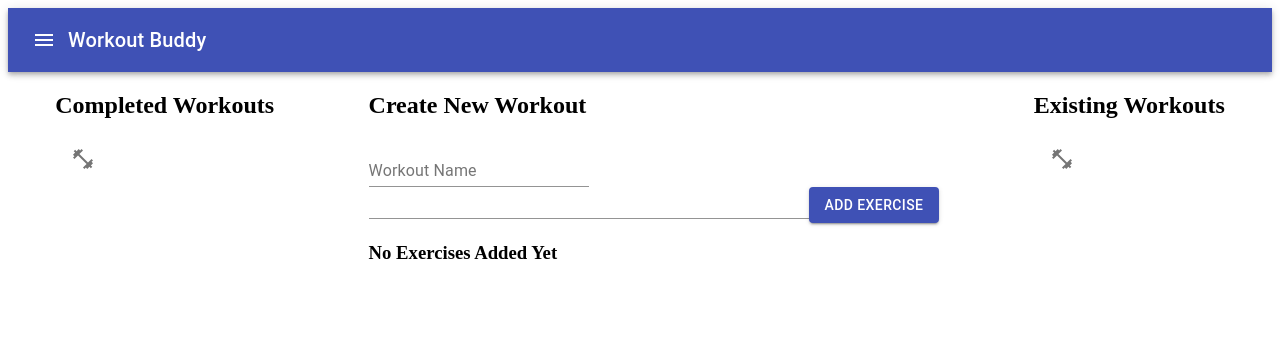
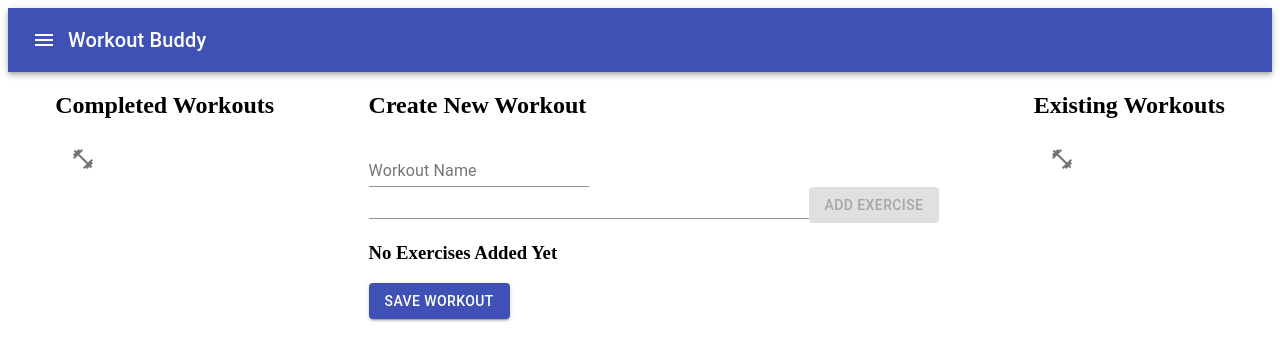
Before and after one commit to ClayData/workout-buddy, a React (Create React App) app in the folder client/: page / in a window 1280 px wide. Shown: the top 360 px of the page. Built offline with nearby package versions, Linux system fonts and the light colour scheme.

Commit message:
commiting before pull

```diff
--- a/client/src/components/CreateWorkout.js
+++ b/client/src/components/CreateWorkout.js
@@ -1,5 +1,5 @@
 import React, { useState } from 'react';
-import InputForm from './InputForm';
+
 import WorkoutListItem from './WorkoutListItem';
 import { Grid, TextField, List, Button } from '@material-ui/core';
 
@@ -18,12 +18,15 @@ function CreateWorkout() {
 
     const handleFormSubmit = (event) =>{
         event.preventDefault();
-        // if (formObject.exercise && formObject.seconds) {
+        if (formObject.exercise && formObject.seconds) {
             setExerciseList(exerciseList => [...exerciseList, formObject])
-        // }
+        }
 
     }
 
+    const formSubmit = (event) => {
+        event.preventDefault();
+    }
 
         return(
             <div>
@@ -54,17 +57,18 @@ function CreateWorkout() {
                                 variant="contained"
                                 color="primary"
                                 onClick={handleFormSubmit}
-                                // disabled={!(formObject.exercise && formObject.seconds)}
+                                disabled={!(formObject.exercise && formObject.seconds)}
                                 type="submit"
                                 >Add Exercise</Button>
                             </Grid>
                         </form>
+                        {/* if no list displays h3 else will map through exerciseList */}
                         {exerciseList.length ? (
                         <List>
                             {exerciseList.map((exercise) => {
                                 return(
                                     <WorkoutListItem
-                                    text={exercise.exercise + " " + exercise.seconds}
+                                    text={exercise.exercise + " " + exercise.seconds + "s"}
                                     />
                                 )
                                 }
@@ -74,6 +78,12 @@ function CreateWorkout() {
                              <h3>No Exercises Added Yet</h3>
                          )
                             }
+
+                        <Button //Button for adding the workouts to the db
+                        variant="contained"
+                        color="primary"
+                        onClick={formSubmit}
+                        >Save Workout</Button>
                     </Grid>
                 </Grid>
             </div>
```
